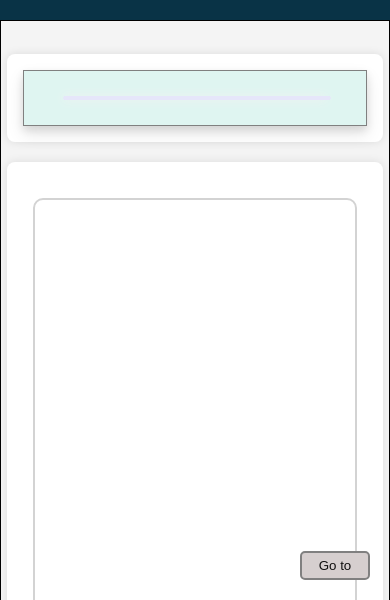
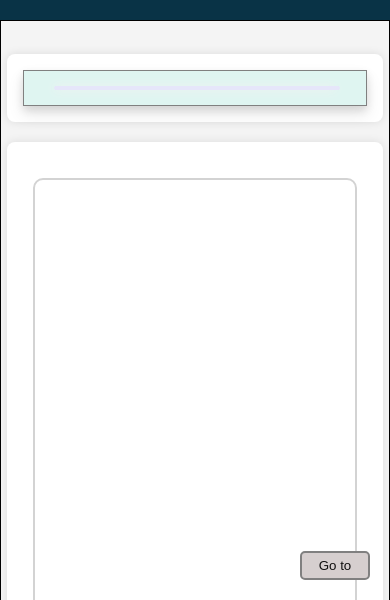
Before and after one commit to Jyohanstack/Business_English, a plain HTML site: page index.html in a window 390 px wide. Shown: the part 244-844 px from the top of the page. Drawn offline with Linux system fonts and the light colour scheme; a script that the page names is missing.

Commit message:
I removed the padding and margin to both right

```diff
--- a/style.css
+++ b/style.css
@@ -573,6 +573,16 @@ footer {
 /* Responsive Styles */
 @media only screen and (max-width: 768px) {
 
+    .part1 {
+        padding: 0px;
+    }
+
+    .A-container {
+
+        padding: 0;
+        margin: 10px 0 10px 0;
+      }
+
     .transcript-line {
     display: inline-block;
     margin: 10px 10px 10px 10px; /* Increase the margin between transcript words */
```
